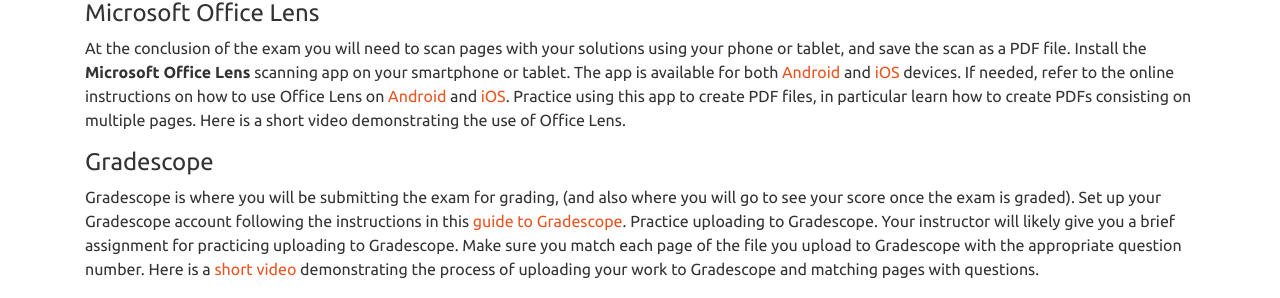
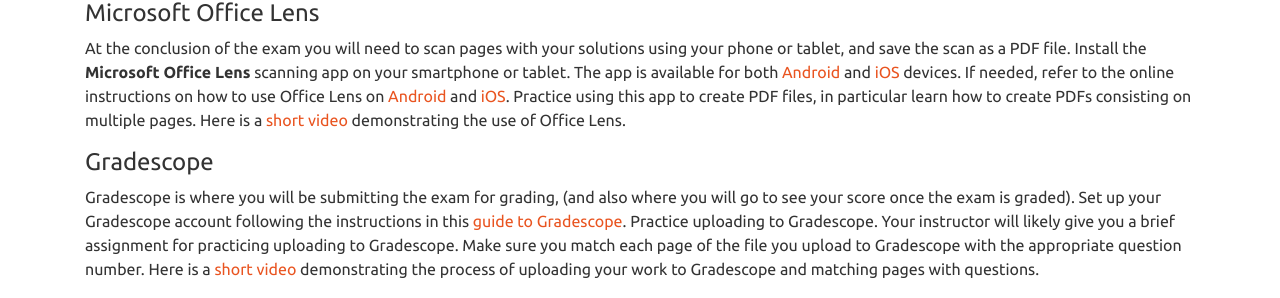
Before and after one commit to ub-math/exam_guides, a Jekyll site: the page built from docs/index.md, in a window 1280 px wide and 900 px high, scrolled down 1020 px. Shown: the part 173-471 px from the top of the window. Built offline with Jekyll 4.4.1, drawn with Linux system fonts in a browser that asks for light colours; part of the change alters nothing that is shown.

```diff
--- a/docs/index.md
+++ b/docs/index.md
@@ -54,7 +54,7 @@ At the conclusion of the exam you will need to scan pages with your solutions us
 Install the **Microsoft Office Lens** scanning app on your smartphone or tablet. The app is available for both  [Android](https://play.google.com/store/apps/details?id=com.microsoft.office.officelens){:target="_blank" rel="noopener"} and [iOS](https://apps.apple.com/us/app/office-lens/id975925059){:target="_blank" rel="noopener"} devices.
 If needed, refer to the online instructions on how to use Office Lens on [Android](https://support.office.com/en-us/article/microsoft-office-lens-for-android-ec124207-0049-4201-afaf-b5874a8e6f2b){:target="_blank" rel="noopener"} and [iOS](https://support.microsoft.com/en-us/office/microsoft-office-lens-for-ios-fbdca5f4-1b1b-4391-a931-dc1c2582397b?ui=en-us&rs=en-us&ad=us){:target="_blank" rel="noopener"}.
 Practice using this app to create PDF files, in particular learn how to create PDFs consisting on multiple pages.
-Here is a short video demonstrating the use of Office Lens.
+Here is a [short video](https://ub.hosted.panopto.com/Panopto/Pages/Viewer.aspx?id=4a00ab5c-ff3a-4c23-bc7d-ac5b0149a8bf){:target="_blank" rel="noopener"} demonstrating the use of Office Lens.
 
 
 #### Gradescope
```
